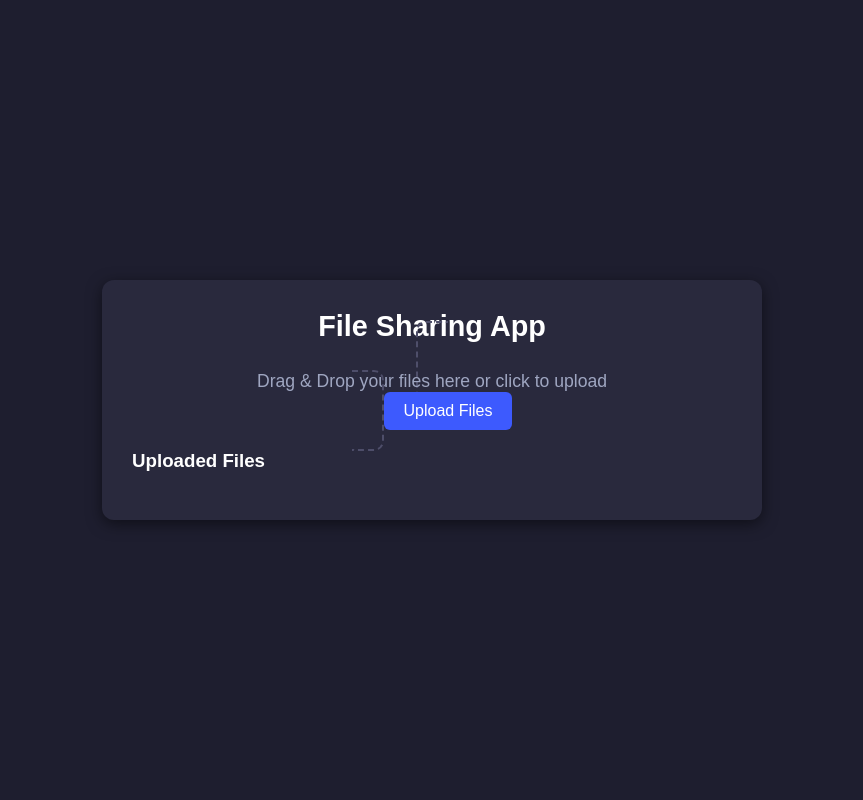
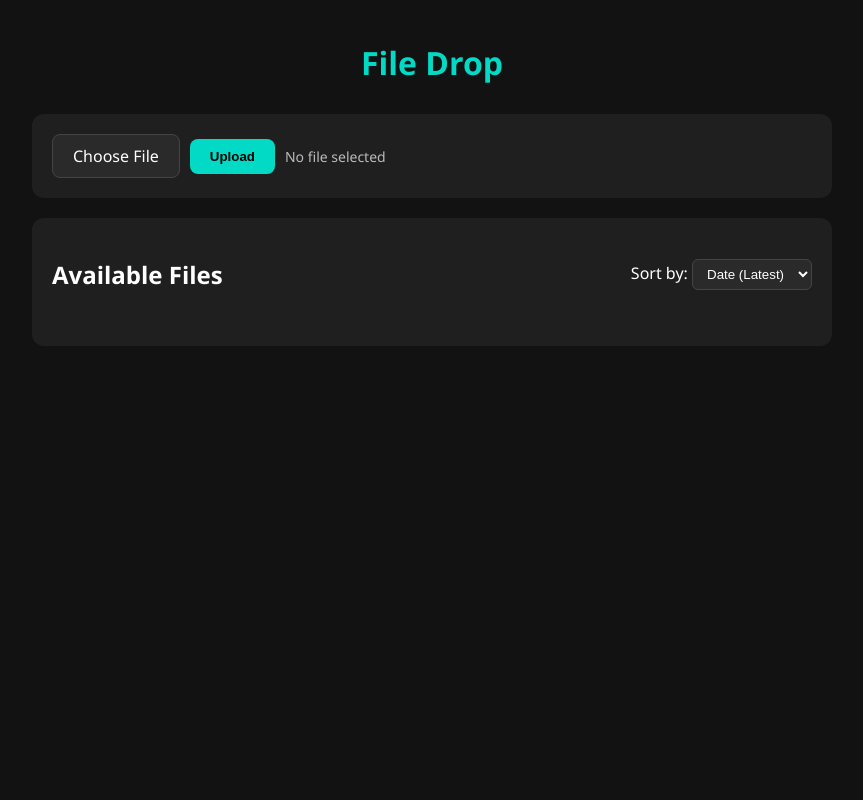
Before and after one commit to MJTech46/FLASK-FileSharer, a Flask app: page / in a window 1280 px wide. Shown: the whole page, without its empty margins (208-1071 px from the left). Run offline with Flask 3, Linux system fonts and the light colour scheme.

Commit message:
new one!

```diff
--- a/app.py
+++ b/app.py
@@ -1,38 +1,81 @@
-## other imports ##
-from uuid import uuid4
-from datetime import datetime, timezone
-
-## flask imports ##
-from flask import Flask, request, render_template
-from flask_sqlalchemy import SQLAlchemy
+from flask import Flask, request, send_from_directory, render_template, jsonify
+from werkzeug.utils import secure_filename
+from datetime import datetime
+from pathlib import Path
+import mimetypes
 
 app = Flask(__name__)
+UPLOAD_FOLDER = Path("uploads")
+app.config['UPLOAD_FOLDER'] = UPLOAD_FOLDER
 
-## DB setup ##
-app.config["SQLALCHEMY_DATABASE_URI"] = "sqlite:///sqlite.db"
-app.config["SQLALCHEMY_TRACK_MODIFICATIONS"] = False  # Disabling some memory intensive background workload
-db = SQLAlchemy(app)
+UPLOAD_FOLDER.mkdir(exist_ok=True)
 
-## models ##
-class File(db.Model):
-    id = db.Column(db.Integer, primary_key=True)
-    name = db.Column(db.String, nullable=False)
-    share_link_id = db.Column(db.String, db.ForeignKey('share_link.id'))
 
-class ShareLink(db.Model):
-    id = db.Column(db.String, primary_key=True, default=lambda: str(uuid4()))
-    created_date = db.Column(db.DateTime, default=datetime.now(timezone.utc))
-    expiry_date = db.Column(db.DateTime, nullable=True)
-    files = db.relationship('File', backref='share_link', lazy=True)
+### Template Filters ###
+@app.template_filter('file_size')
+def file_size_filter(path):
+    return Path(path).stat().st_size if Path(path).exists() else 0
 
-## routing ##
-@app.route("/")
+@app.template_filter('file_mtime')
+def file_mtime_filter(path):
+    return Path(path).stat().st_mtime if Path(path).exists() else 0
+
+@app.template_filter('datetimeformat')
+def datetimeformat(timestamp):
+    return datetime.fromtimestamp(timestamp).strftime('%b %d, %Y %I:%M %p')
+
+@app.template_filter('truncate_filename')
+def truncate_filename(filename, max_length=25):
+    if len(filename) <= max_length:
+        return filename
+    name, ext = Path(filename).stem, Path(filename).suffix
+    return f"{name[:12]}...{name[-5:]}{ext}"
+
+@app.template_filter('filesizeformat')
+def filesizeformat(size):
+    for unit in ['bytes', 'KB', 'MB', 'GB', 'TB', 'PB']:
+        if size < 1024.0:
+            return f"{int(size)} {unit}" if unit == 'bytes' else f"{size:.1f} {unit}"
+        size /= 1024.0
+
+
+### Utility ###
+def is_previewable(filename):
+    mime_type, _ = mimetypes.guess_type(filename)
+    return mime_type and mime_type.split('/')[0] in ['text', 'image', 'video', 'audio']
+
+
+### Routes ###
+@app.route('/')
 def index():
-    return render_template("index.html")
+    files = []
+    for file in UPLOAD_FOLDER.iterdir():
+        if file.is_file():
+            files.append({
+                'name': file.name,
+                'size': file.stat().st_size,
+                'mtime': file.stat().st_mtime,
+                'preview': is_previewable(file.name)
+            })
+    files.sort(key=lambda x: x['mtime'], reverse=True)
+    return render_template('index.html', files=files, upload_folder=str(UPLOAD_FOLDER))
 
-## main loop ##
-if __name__ == "__main__":
-    # To ensure tables are created (only ones)
-    with app.app_context():
-        db.create_all()
-    app.run()
+
+@app.route('/upload', methods=['POST'])
+def upload_file():
+    file = request.files.get('file')
+    if not file or file.filename == '':
+        return jsonify({'error': 'No file selected'}), 400
+
+    filename = secure_filename(file.filename)
+    file.save(UPLOAD_FOLDER / filename)
+    return jsonify({'message': 'File uploaded successfully', 'filename': filename}), 200
+
+
+@app.route('/uploads/<filename>')
+def uploaded_file(filename):
+    return send_from_directory(str(UPLOAD_FOLDER), filename)
+
+
+if __name__ == '__main__':
+    app.run(host='0.0.0.0', port=5000, debug=True)
--- a/templates/index.html
+++ b/templates/index.html
@@ -1,147 +1,268 @@
 <!DOCTYPE html>
 <html lang="en">
 <head>
-    <meta charset="UTF-8" />
-    <meta name="viewport" content="width=device-width, initial-scale=1.0" />
-    <title>File Sharing App</title>
+  <meta charset="UTF-8">
+  <title>Anonymous File Uploader</title>
+  <meta name="viewport" content="width=device-width, initial-scale=1">
   <style>
     body {
-        margin: 0;
-        font-family: Arial, sans-serif;
-        background-color: #1e1e2f;
+      font-family: 'Segoe UI', sans-serif;
+      background-color: #121212;
       color: #ffffff;
-        display: flex;
-        justify-content: center;
-        align-items: center;
-        height: 100vh;
+      padding: 20px;
+      max-width: 800px;
+      margin: auto;
     }
 
-      .container {
+    h1 {
+      color: #03DAC6;
       text-align: center;
-        background: #29293d;
-        border-radius: 12px;
-        box-shadow: 0px 4px 15px rgba(0, 0, 0, 0.5);
-        padding: 30px;
-        width: 90%;
-        max-width: 600px;
+      margin-bottom: 30px;
     }
 
-      .header {
-        font-size: 1.8rem;
-        margin-bottom: 10px;
+    .upload-box, .file-list {
+      background: #1f1f1f;
+      padding: 20px;
+      border-radius: 12px;
+      margin-bottom: 20px;
+    }
+
+    .upload-controls {
+      display: flex;
+      gap: 10px;
+      align-items: center;
+      flex-wrap: wrap;
+    }
+
+    .upload-controls label {
+      background-color: #2a2a2a;
+      color: #fff;
+      padding: 10px 20px;
+      border-radius: 8px;
+      cursor: pointer;
+      border: 1px solid #444;
+      font-weight: 500;
+    }
+
+    .upload-controls input[type=file] {
+      display: none;
+    }
+
+    .upload-controls button {
+      background-color: #03DAC6;
+      color: #000;
+      border: none;
+      padding: 10px 20px;
+      border-radius: 8px;
+      cursor: pointer;
+      font-weight: bold;
+      transition: background 0.3s ease;
+    }
+
+    .upload-controls button:hover {
+      background-color: #00c4b4;
+    }
+
+    .file-name-preview {
+      color: #bbb;
+      font-size: 14px;
+    }
+
+    .progress-bar {
+      width: 100%;
+      background: #333;
+      border-radius: 8px;
+      overflow: hidden;
+      display: none;
+      margin-top: 10px;
+    }
+
+    .progress {
+     width: 0%;
+     height: 20px;
+     background-color: #03DAC6;
+     text-align: center;
+     color: white;
+     font-size: 14px;
      font-weight: bold;
     }
 
-      .drag-area {
-        border: 2px dashed #4e4e6a;
-        border-radius: 10px;
-        padding: 30px;
-        margin: 20px 0;
-        cursor: pointer;
-        transition: background 0.3s;
-      }
 
-      .drag-area:hover {
-        background: #383856;
-      }
-
-      .drag-area p {
-        margin: 0;
-        font-size: 1.1rem;
-        color: #9fa6c1;
-      }
-
-      .file-input {
-        display: none;
-      }
-
-      .upload-button {
-        background: #3d5afe;
-        color: white;
-        border: none;
-        padding: 10px 20px;
-        border-radius: 6px;
-        font-size: 1rem;
-        cursor: pointer;
-        transition: background 0.3s;
-      }
-
-      .upload-button:hover {
-        background: #2f4dda;
-      }
-
-      .uploaded-files {
-        margin-top: 20px;
-        text-align: left;
-      }
-
-      .uploaded-files ul {
-        list-style: none;
-        padding: 0;
-      }
-
-      .uploaded-files li {
-        margin: 10px 0;
-        background: #3b3b55;
-        padding: 10px;
-        border-radius: 6px;
+    .file-header {
       display: flex;
       justify-content: space-between;
       align-items: center;
+      margin-bottom: 15px;
     }
 
-      .uploaded-files li span {
-        color: #c2c8e3;
+    .file-header select {
+      background: #2a2a2a;
+      color: #fff;
+      padding: 6px 10px;
+      border: 1px solid #444;
+      border-radius: 6px;
+    }
+
+    .file-item {
+      background: #292929;
+      padding: 12px 15px;
+      border-radius: 8px;
+      margin-bottom: 10px;
+      cursor: pointer;
+      transition: background 0.3s ease;
+    }
+
+    .file-item:hover {
+      background: #333333;
+    }
+
+  .file-info {
+    display: flex;
+    align-items: center;
+    gap: 12px;
+    flex: 1;
+    min-width: 0; /* this is critical for text-overflow inside flex items */
+  }
+
+
+    .file-icon {
+      font-size: 20px;
+    }
+
+  .file-name {
+    font-weight: 500;
+    overflow: hidden;
+    white-space: nowrap;
+    text-overflow: ellipsis;
+    display: block;
+    max-width: 100%;
+    width: 100%;
+  }
+
+
+    .preview-label {
+      font-size: 12px;
+      background: #03DAC6;
+      color: #000;
+      padding: 2px 6px;
+      border-radius: 4px;
+      margin-left: 6px;
+    }
+
+    .file-meta {
+      font-size: 12px;
+      color: #aaa;
+      margin-top: 4px;
+      padding-left: 32px;
     }
   </style>
 </head>
 <body>
-    <div class="container">
-      <div class="header">File Sharing App</div>
-      <label for="file-input" class="drag-area">
-        <p>Drag & Drop your files here or click to upload</p>
+  <h1>File Drop</h1>
+
+  <div class="upload-box">
+    <div class="upload-controls">
+      <label for="fileInput">Choose File</label>
+      <input type="file" id="fileInput" onchange="handleFileChange(this)">
+      <button onclick="uploadFile()">Upload</button>
+      <span id="fileNameDisplay" class="file-name-preview">No file selected</span>
+    </div>
+
+    <div class="progress-bar">
+      <div id="progress" class="progress">0%</div>
+    </div>
+    <div id="uploadStatus"></div>
+  </div>
+
+  <div class="file-list">
+    <div class="file-header">
+      <h2>Available Files</h2>
+      <label>
+        Sort by:
+        <select id="sortSelect" onchange="sortFiles()">
+          <option value="date">Date (Latest)</option>
+          <option value="name">Name</option>
+          <option value="size">Size</option>
+        </select>
       </label>
-      <input id="file-input" type="file" multiple class="file-input" />
-      <button class="upload-button" onclick="uploadFiles()">
-        Upload Files
-      </button>
+    </div>
 
-      <div class="uploaded-files" id="uploaded-files">
-        <h3>Uploaded Files</h3>
-        <ul id="file-list"></ul>
+    <div id="fileContainer">
+      {% for file in files %}
+        <div class="file-item"
+            data-name="{{ file.name }}"
+            data-size="{{ file.size }}"
+            data-date="{{ file.mtime }}"
+            onclick="location.href='{{ url_for('uploaded_file', filename=file.name) }}'">
+        <div class="file-info">
+            <span class="file-icon">📄</span>
+            <span class="file-name" title="{{ file.name }}">{{ file.name }}</span>
+            {% if file.preview %}
+            <span class="preview-label">Preview</span>
+            {% endif %}
+        </div>
+        <div class="file-meta">
+            Size: {{ file.size | filesizeformat }} &middot;
+            Uploaded: {{ file.mtime | datetimeformat }}
+        </div>
+        </div>
+    {% endfor %}
+
     </div>
   </div>
 
   <script>
-      const fileInput = document.getElementById("file-input");
-      const fileList = document.getElementById("file-list");
+    function handleFileChange(input) {
+      const file = input.files[0];
+      const label = document.getElementById('fileNameDisplay');
+      label.innerText = file ? file.name : 'No file selected';
+      document.querySelector('.progress-bar').style.display = file ? 'block' : 'none';
+    }
 
-      fileInput.addEventListener("change", () => {
-        addFilesToList(fileInput.files);
+    function uploadFile() {
+      const fileInput = document.getElementById('fileInput');
+      const file = fileInput.files[0];
+      if (!file) return alert("Select a file first");
+
+      const xhr = new XMLHttpRequest();
+      const formData = new FormData();
+      formData.append("file", file);
+
+      xhr.upload.addEventListener("progress", function (e) {
+        const percent = Math.round((e.loaded / e.total) * 100);
+        const progress = document.getElementById('progress');
+        progress.style.width = percent + "%";
+        progress.innerText = percent + "%";
       });
 
-      document.querySelector(".drag-area").addEventListener("click", () => {
-        fileInput.click();
+      xhr.onreadystatechange = function () {
+        if (xhr.readyState === 4) {
+          document.getElementById('uploadStatus').innerText = xhr.responseText;
+          if (xhr.status === 200) {
+            setTimeout(() => { location.reload(); }, 1500);
+          }
+        }
+      };
+
+      xhr.open("POST", "/upload", true);
+      xhr.send(formData);
+    }
+
+    function sortFiles() {
+      const sortValue = document.getElementById('sortSelect').value;
+      const container = document.getElementById('fileContainer');
+      const files = Array.from(container.getElementsByClassName('file-item'));
+
+      files.sort((a, b) => {
+        const aVal = a.dataset[sortValue];
+        const bVal = b.dataset[sortValue];
+        return sortValue === 'name'
+          ? aVal.localeCompare(bVal)
+          : parseFloat(bVal) - parseFloat(aVal);
       });
 
-      function addFilesToList(files) {
-        for (const file of files) {
-          const li = document.createElement("li");
-          li.innerHTML = `<span>${file.name}</span> <span>${(
-            file.size / 1024
-          ).toFixed(2)} KB</span>`;
-          fileList.appendChild(li);
-        }
-      }
-
-      function uploadFiles() {
-        if (!fileList.children.length) {
-          alert("No files selected for upload!");
-          return;
-        }
-
-        alert("Files uploaded successfully!");
-        fileList.innerHTML = "";
+      container.innerHTML = '';
+      files.forEach(file => container.appendChild(file));
     }
   </script>
 </body>
```
Also changed, not shown: requirements.txt (+2 -12 lines), static/images/add-icon.png (deleted), static/images/download-icon.png (deleted), static/images/trash-icon.png (deleted), 1 other file. Lines whose indentation alone changed are shown as unchanged.
